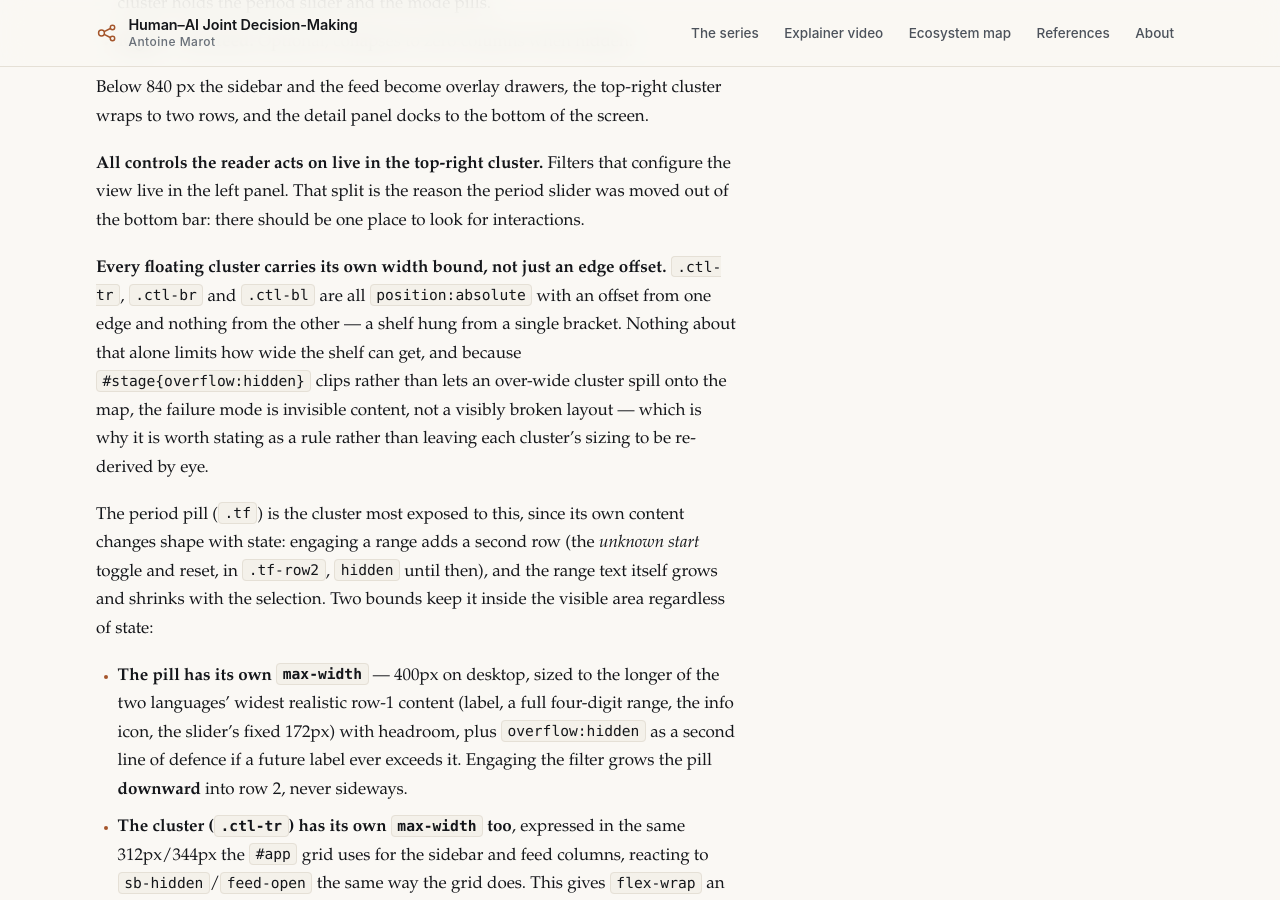
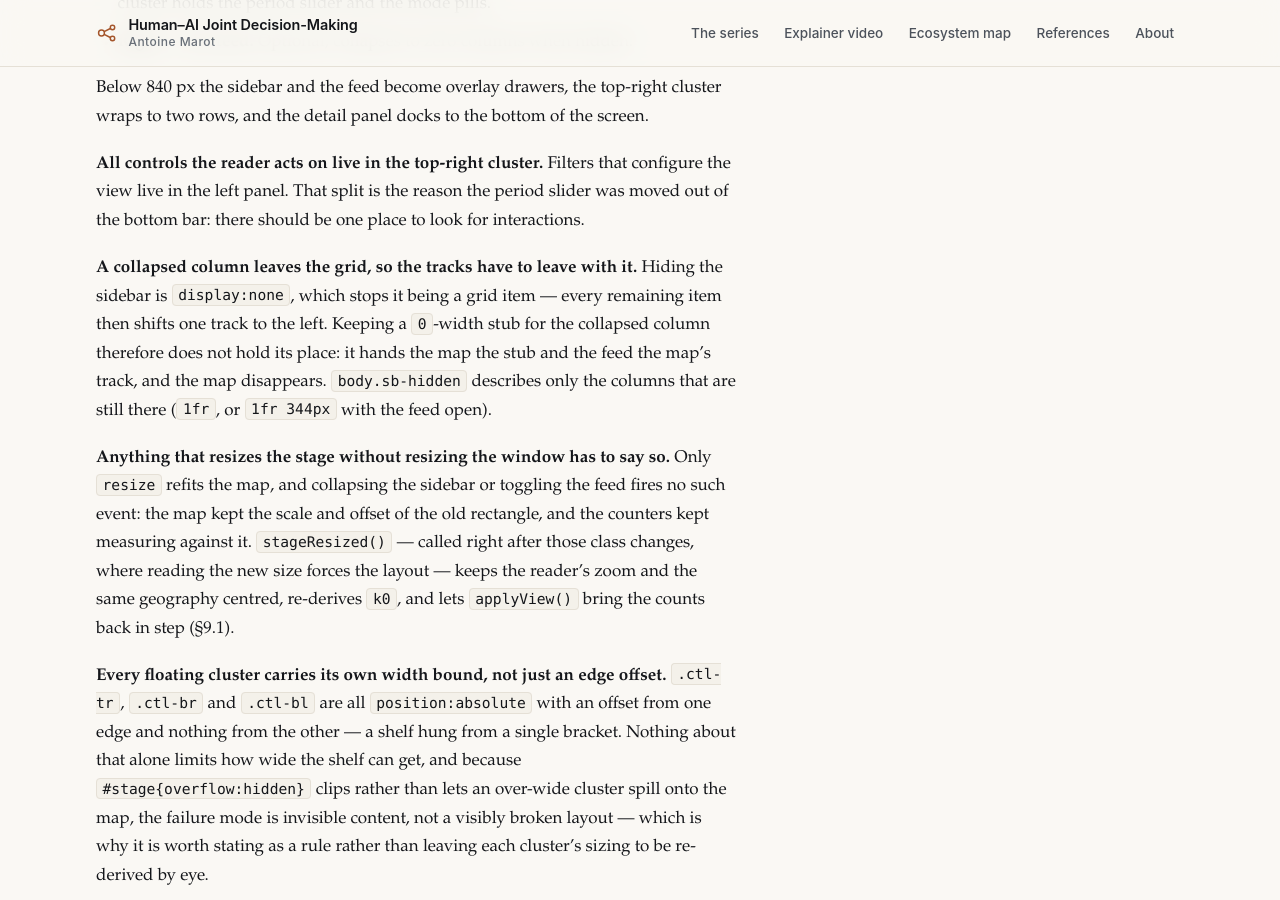
Before and after one commit to marota/human-ai-collaboration, a Jekyll site: the page built from docs/map-interface-spec.md, in a window 1280 px wide and 900 px high, scrolled down 7546 px. Built offline with Jekyll 4.4.1, drawn with Linux system fonts in a browser that asks for light colours; our own code applies the rules of GitHub Pages for plain Markdown files.

Commit message:
Stop the collapse arrow from taking the map with it
Collapsing the left panel left a 0-width first grid track behind, on the
assumption that the sidebar still occupies it. It does not: body.sb-hidden
hides it with display:none, so it stops being a grid item and everything
after it shifts one track left — the map into the 0 track, the feed into
the map's. The map vanished, and with the feed closed it did so silently,
since nothing else claimed the space.

Describe only the columns that remain (1fr, or 1fr 344px with the feed).

The map also never refit afterwards: only window resizes call fitView, and
collapsing a panel fires no resize event, so the map kept the scale and
offset of the old rectangle while the counters kept measuring against it.
stageResized() now runs after every class change that resizes the stage —
sidebar and feed — preserving the reader's zoom and centre, re-deriving k0,
and letting applyView refresh the counts.

Co-Authored-By: Claude Opus 5 <noreply@anthropic.com>

```diff
--- a/docs/map-interface-spec.md
+++ b/docs/map-interface-spec.md
@@ -263,6 +263,22 @@ screen.
 configure the view live in the left panel. That split is the reason the period
 slider was moved out of the bottom bar: there should be one place to look for
 interactions.
+
+**A collapsed column leaves the grid, so the tracks have to leave with it.**
+Hiding the sidebar is `display:none`, which stops it being a grid item — every
+remaining item then shifts one track to the left. Keeping a `0`-width stub for
+the collapsed column therefore does not hold its place: it hands the map the
+stub and the feed the map's track, and the map disappears. `body.sb-hidden`
+describes only the columns that are still there (`1fr`, or `1fr 344px` with the
+feed open).
+
+**Anything that resizes the stage without resizing the window has to say so.**
+Only `resize` refits the map, and collapsing the sidebar or toggling the feed
+fires no such event: the map kept the scale and offset of the old rectangle, and
+the counters kept measuring against it. `stageResized()` — called right after
+those class changes, where reading the new size forces the layout — keeps the
+reader's zoom and the same geography centred, re-derives `k0`, and lets
+`applyView()` bring the counts back in step (§9.1).
 
 **Every floating cluster carries its own width bound, not just an edge
 offset.** `.ctl-tr`, `.ctl-br` and `.ctl-bl` are all `position:absolute` with
```
Also changed, not shown: assets/map/eu-hai-map.html (+30 -4 lines).
